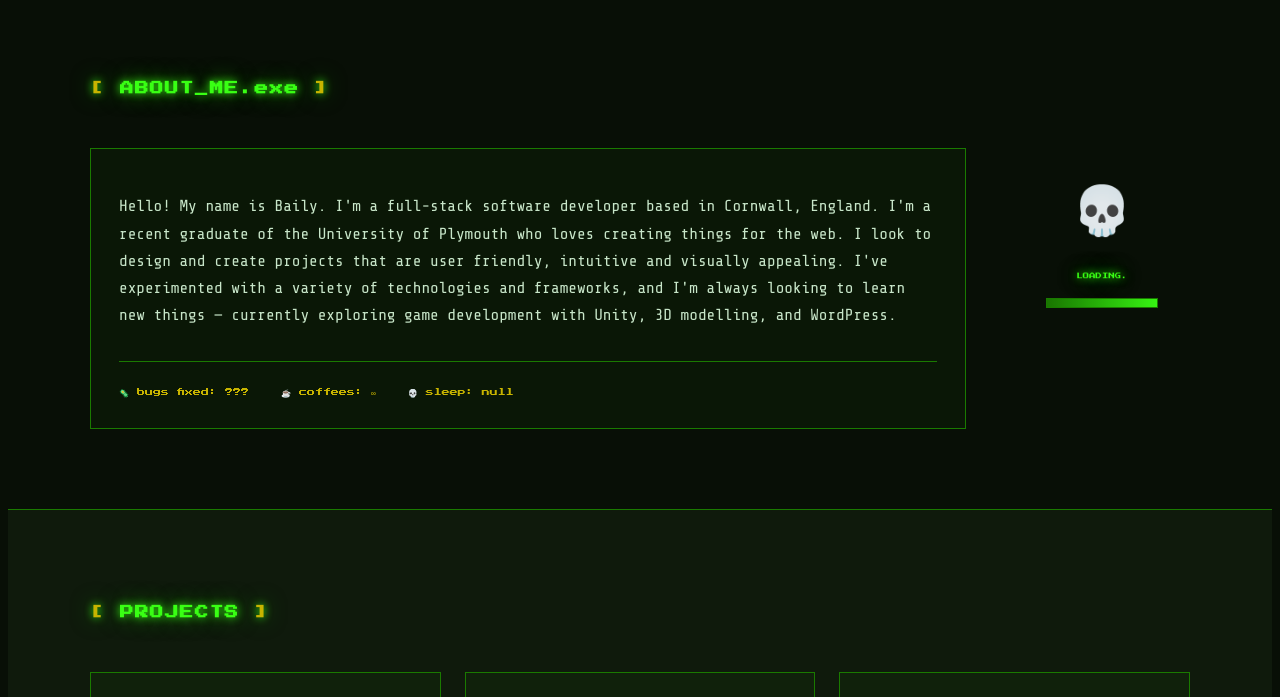
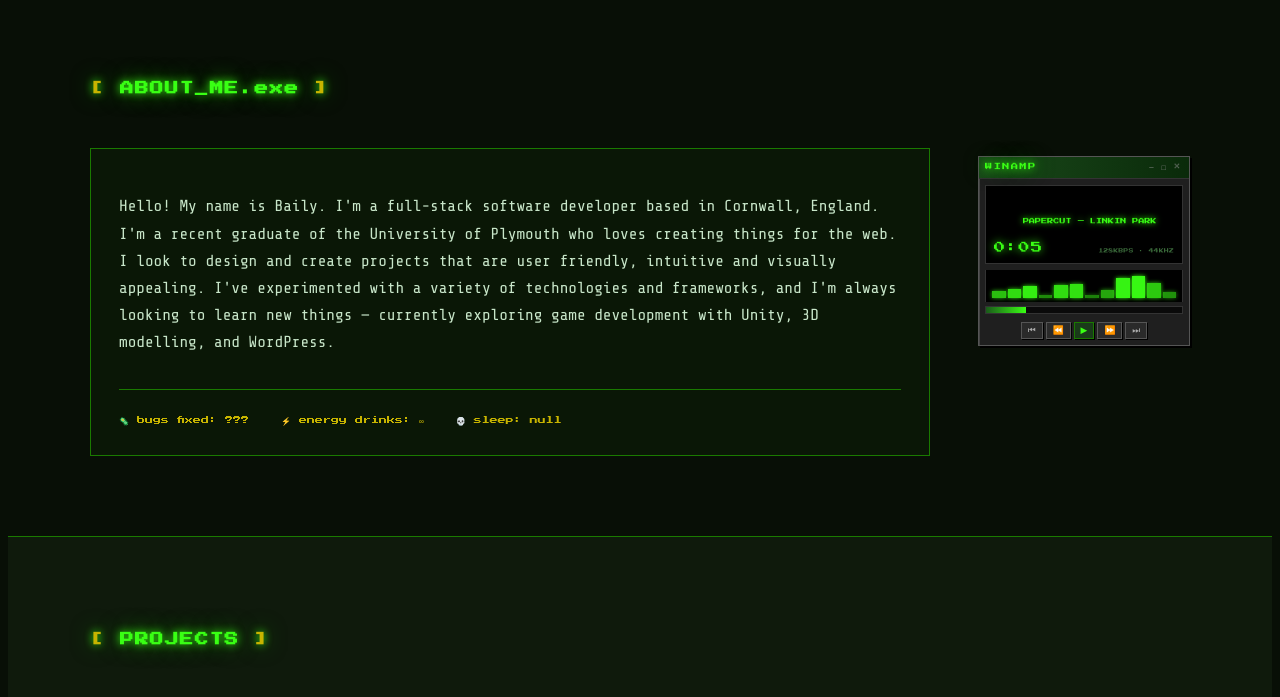
Before and after one commit to Bailym/bailym-portfolio, an Astro site in the folder astro-2026/: page / in a window 1280 px wide. Shown: the part 913-1610 px from the top of the page. Built offline with nearby package versions, Linux system fonts and the light colour scheme; Astro itself is replaced by a stand-in of ours.

Commit message:
add extra marquee text and winamp section

```diff
--- a/astro-2026/src/components/about/about.astro
+++ b/astro-2026/src/components/about/about.astro
@@ -16,18 +16,98 @@ const about = "Hello! My name is Baily. I'm a full-stack software developer base
             <p class="body-text">{about}</p>
             <div class="stat-row">
                 <span class="stat">&#x1F9A0; bugs fixed: ???</span>
-                <span class="stat">&#x2615; coffees: &infin;</span>
+                <span class="stat">&#x26A1; energy drinks: &infin;</span>
                 <span class="stat">&#x1F480; sleep: null</span>
             </div>
         </div>
         <div class="about-decoration" aria-hidden="true">
-            <div class="spinning-skull">&#x1F480;</div>
-            <div class="decoration-text">
-                LOADING<span class="dot-anim"></span>
-            </div>
-            <div class="progress-bar-wrap">
-                <div class="progress-bar"></div>
+            <div class="winamp">
+                <div class="winamp-titlebar">
+                    <span class="winamp-title">WINAMP</span>
+                    <div class="winamp-window-btns">
+                        <span>─</span>
+                        <span>□</span>
+                        <span>×</span>
+                    </div>
+                </div>
+                <div class="winamp-display">
+                    <div class="winamp-track-wrap">
+                        <span class="winamp-track" id="wp-track">NUMB — LINKIN PARK</span>
+                    </div>
+                    <div class="winamp-meta">
+                        <span class="winamp-time" id="wp-time">0:00</span>
+                        <span class="winamp-info">128KBPS · 44KHZ</span>
+                    </div>
+                </div>
+                <div class="winamp-viz">
+                    {Array.from({length: 12}).map((_, i) => (
+                        <div class="viz-bar" style={`--i: ${i}`}></div>
+                    ))}
+                </div>
+                <div class="winamp-seek">
+                    <div class="winamp-seek-fill" id="wp-seek"></div>
+                </div>
+                <div class="winamp-buttons">
+                    <button class="wp-btn" id="wp-prev">⏮</button>
+                    <button class="wp-btn" id="wp-rew">⏪</button>
+                    <button class="wp-btn wp-play" id="wp-play">▶</button>
+                    <button class="wp-btn" id="wp-fwd">⏩</button>
+                    <button class="wp-btn" id="wp-next">⏭</button>
+                </div>
             </div>
         </div>
     </div>
 </section>
+
+<script>
+  const tracks = [
+    { title: "PAPERCUT",          artist: "LINKIN PARK",    duration: 20 },
+    { title: "STUCK",             artist: "LIMP BIZKIT",    duration: 16 },
+    { title: "FREAK ON A LEASH",  artist: "KORN",           duration: 24 },
+    { title: "CRAWLING",          artist: "LINKIN PARK",    duration: 20 },
+    { title: "CHOP SUEY!",        artist: "SYSTEM OF A DOWN", duration: 21 },
+    { title: "ONE STEP CLOSER",   artist: "LINKIN PARK",    duration: 18 },
+    { title: "BE QUIET AND DRIVE (FAR AWAY)", artist: "DEFTONES", duration: 27 },
+  ];
+
+  let trackIndex = 0;
+  let elapsed = 0;
+  let playing = true;
+
+  const trackEl  = document.getElementById('wp-track');
+  const timeEl   = document.getElementById('wp-time');
+  const seekEl   = document.getElementById('wp-seek');
+  const playBtn  = document.getElementById('wp-play');
+  const prevBtn  = document.getElementById('wp-prev');
+  const nextBtn  = document.getElementById('wp-next');
+
+  function fmt(s: number) {
+    return `${Math.floor(s / 60)}:${String(s % 60).padStart(2, '0')}`;
+  }
+
+  function loadTrack(i: number) {
+    trackIndex = (i + tracks.length) % tracks.length;
+    elapsed = 0;
+    const t = tracks[trackIndex];
+    if (trackEl) trackEl.textContent = `${t.title} \u2014 ${t.artist}`;
+  }
+
+  function tick() {
+    if (!playing) return;
+    const t = tracks[trackIndex];
+    elapsed = (elapsed + 1) % (t.duration + 1);
+    if (elapsed === t.duration) loadTrack(trackIndex + 1);
+    if (timeEl) timeEl.textContent = fmt(elapsed);
+    if (seekEl) seekEl.style.width = `${(elapsed / t.duration) * 100}%`;
+  }
+
+  playBtn?.addEventListener('click', () => {
+    playing = !playing;
+    if (playBtn) playBtn.textContent = playing ? '⏸' : '▶';
+  });
+  prevBtn?.addEventListener('click', () => loadTrack(trackIndex - 1));
+  nextBtn?.addEventListener('click', () => loadTrack(trackIndex + 1));
+
+  loadTrack(0);
+  setInterval(tick, 1000);
+</script>
--- a/astro-2026/src/components/about/about.css
+++ b/astro-2026/src/components/about/about.css
@@ -29,97 +29,159 @@
     display: flex;
     flex-direction: column;
     align-items: center;
-    gap: 1rem;
-    min-width: 8rem;
-    padding: 1.5rem;
+    padding-top: 0.5rem;
 }
 
-.spinning-skull {
-    font-size: 3rem;
-    display: inline-block;
-    animation: spin-skull 5s linear infinite;
+/* ── WINAMP ── */
+.winamp {
+    width: 210px;
+    background: #1f1f1f;
+    border: 1px solid #555;
+    box-shadow: 2px 2px 0 #000, inset 1px 1px 0 #444;
+    font-family: var(--font-pixel);
+    user-select: none;
 }
 
-@keyframes spin-skull {
-    from {
-        transform: rotateY(0deg);
+.winamp-titlebar {
+    display: flex;
+    align-items: center;
+    justify-content: space-between;
+    background: linear-gradient(90deg, #1a4a1a, #0a2a0a);
+    padding: 4px 6px;
+    border-bottom: 1px solid #333;
 }
 
-    to {
-        transform: rotateY(360deg);
-    }
+.winamp-title {
+    font-size: 0.45rem;
+    color: var(--slime);
+    text-shadow: var(--glow);
+    letter-spacing: 0.2em;
 }
 
-.decoration-text {
-    font-family: var(--font-pixel);
-    font-size: 0.4rem;
-    color: var(--slime);
-    text-align: center;
-    text-shadow: var(--glow);
-    line-height: 1.9;
+.winamp-window-btns {
+    display: flex;
+    gap: 4px;
+    font-size: 0.45rem;
+    color: #888;
+}
+.winamp-window-btns span {
+    cursor: pointer;
+    padding: 0 2px;
+}
+.winamp-window-btns span:hover { color: var(--slime); }
+
+.winamp-display {
+    background: #000;
+    margin: 6px;
+    padding: 6px 8px;
+    border: 1px solid #333;
 }
 
-.decoration-text.small {
-    color: var(--text-dim);
-    font-size: 0.36rem;
-    text-shadow: none;
+.winamp-track-wrap {
+    overflow: hidden;
+    white-space: nowrap;
+    margin-bottom: 6px;
 }
 
-.dot-anim::after {
-    content: '';
-    animation: dots 1.5s steps(4) infinite;
+.winamp-track {
+    display: inline-block;
+    font-size: 0.38rem;
+    color: var(--slime);
+    text-shadow: 0 0 6px var(--slime);
+    animation: track-scroll 12s linear infinite;
+    padding-right: 40px;
 }
 
-@keyframes dots {
-    0% {
-        content: '';
+@keyframes track-scroll {
+    0%   { transform: translateX(100%); }
+    100% { transform: translateX(-100%); }
 }
 
-    25% {
-        content: '.';
+.winamp-meta {
+    display: flex;
+    justify-content: space-between;
+    align-items: baseline;
 }
 
-    50% {
-        content: '..';
+.winamp-time {
+    font-size: 0.7rem;
+    color: var(--slime);
+    text-shadow: 0 0 8px var(--slime);
+    letter-spacing: 0.1em;
 }
 
-    75% {
-        content: '...';
+.winamp-info {
+    font-size: 0.3rem;
+    color: #3a6a3a;
+    letter-spacing: 0.05em;
 }
 
-    100% {
-        content: '';
-    }
+/* Visualiser */
+.winamp-viz {
+    display: flex;
+    align-items: flex-end;
+    gap: 2px;
+    height: 28px;
+    padding: 0 6px 4px;
+    background: #000;
+    margin: 0 6px;
+    border-left: 1px solid #333;
+    border-right: 1px solid #333;
 }
 
-.progress-bar-wrap {
-    width: 110px;
-    height: 8px;
-    background: var(--dark);
-    border: 1px solid var(--slime-dk);
+.viz-bar {
+    flex: 1;
+    background: var(--slime);
+    box-shadow: 0 0 4px var(--slime);
+    animation: viz-pulse calc(0.4s + (var(--i) * 0.07s)) ease-in-out infinite alternate;
+    min-height: 2px;
+}
+
+@keyframes viz-pulse {
+    from { height: 10%; opacity: 0.5; }
+    to   { height: calc(40% + (var(--i) * 5%)); opacity: 1; }
+}
+
+/* Seek bar */
+.winamp-seek {
+    height: 6px;
+    background: #0a0a0a;
+    margin: 4px 6px;
+    border: 1px solid #333;
     overflow: hidden;
 }
 
-.progress-bar {
+.winamp-seek-fill {
     height: 100%;
-    width: 0;
-    background: linear-gradient(90deg, var(--slime-dk), var(--slime));
-    animation: progress-fill 2.8s ease-in-out infinite;
+    width: 0%;
+    background: linear-gradient(90deg, #1a5a1a, var(--slime));
+    transition: width 0.9s linear;
 }
 
-@keyframes progress-fill {
-    0% {
-        width: 0%;
-        opacity: 1;
+/* Buttons */
+.winamp-buttons {
+    display: flex;
+    gap: 3px;
+    padding: 4px 6px 6px;
+    justify-content: center;
 }
 
-    75% {
-        width: 100%;
-        opacity: 1;
+.wp-btn {
+    background: #2a2a2a;
+    border: 1px solid #555;
+    color: #aaa;
+    font-size: 0.55rem;
+    padding: 3px 6px;
+    cursor: pointer;
+    box-shadow: 1px 1px 0 #000;
+    transition: background 0.1s, color 0.1s;
+    line-height: 1;
 }
+.wp-btn:hover  { background: #3a3a3a; color: var(--slime); }
+.wp-btn:active { box-shadow: none; transform: translate(1px, 1px); }
 
-    100% {
-        width: 100%;
-        opacity: 0;
+.wp-play {
+    background: #1a3a1a;
+    color: var(--slime);
+    border-color: var(--slime-dk);
 }
-}
--- a/astro-2026/src/components/marquee/marquee.astro
+++ b/astro-2026/src/components/marquee/marquee.astro
@@ -5,10 +5,20 @@ import "./marquee.css";
 <div class="ticker-wrap" aria-hidden="true">
     <div class="ticker">
         <span>&#x1F9A0; WELCOME TO MY WEBSITE &#x1F9A0;</span>
-        <span>&#x1F480; HIRE ME OR ELSE &#x1F480;</span>
         <span>&#x1F47E; Y2K COMPLIANT &#x1F47E;</span>
+        <span>🦠 NO VIRUSES DETECTED (probably) 🦠</span>
+        <span>🔨 KNOWN TO BREAK STUFF 🔨</span>
+        <span>💀 IT WORKS ON MY MACHINE 💀</span>
+        <span>🌐 BEST VIEWED IN INTERNET EXPLORER 🌐</span>
+        <span>🏆 CERTIFIED INTERNET PERSON 🏆</span>
+        <span>💀 ONE STEP CLOSER TO PRODUCTION 💀</span>
         <span>&#x1F9A0; WELCOME TO MY WEBSITE &#x1F9A0;</span>
-        <span>&#x1F480; HIRE ME OR ELSE &#x1F480;</span>
         <span>&#x1F47E; Y2K COMPLIANT &#x1F47E;</span>
+        <span>🦠 NO VIRUSES DETECTED (probably) 🦠</span>
+        <span>🔨 KNOWN TO BREAK STUFF 🔨</span>
+        <span>💀 IT WORKS ON MY MACHINE 💀</span>
+        <span>🌐 BEST VIEWED IN INTERNET EXPLORER 🌐</span>
+        <span>🏆 CERTIFIED INTERNET PERSON 🏆</span>
+        <span>💀 ONE STEP CLOSER TO PRODUCTION 💀</span>
     </div>
 </div>
```
Lines whose indentation alone changed are shown as unchanged.
